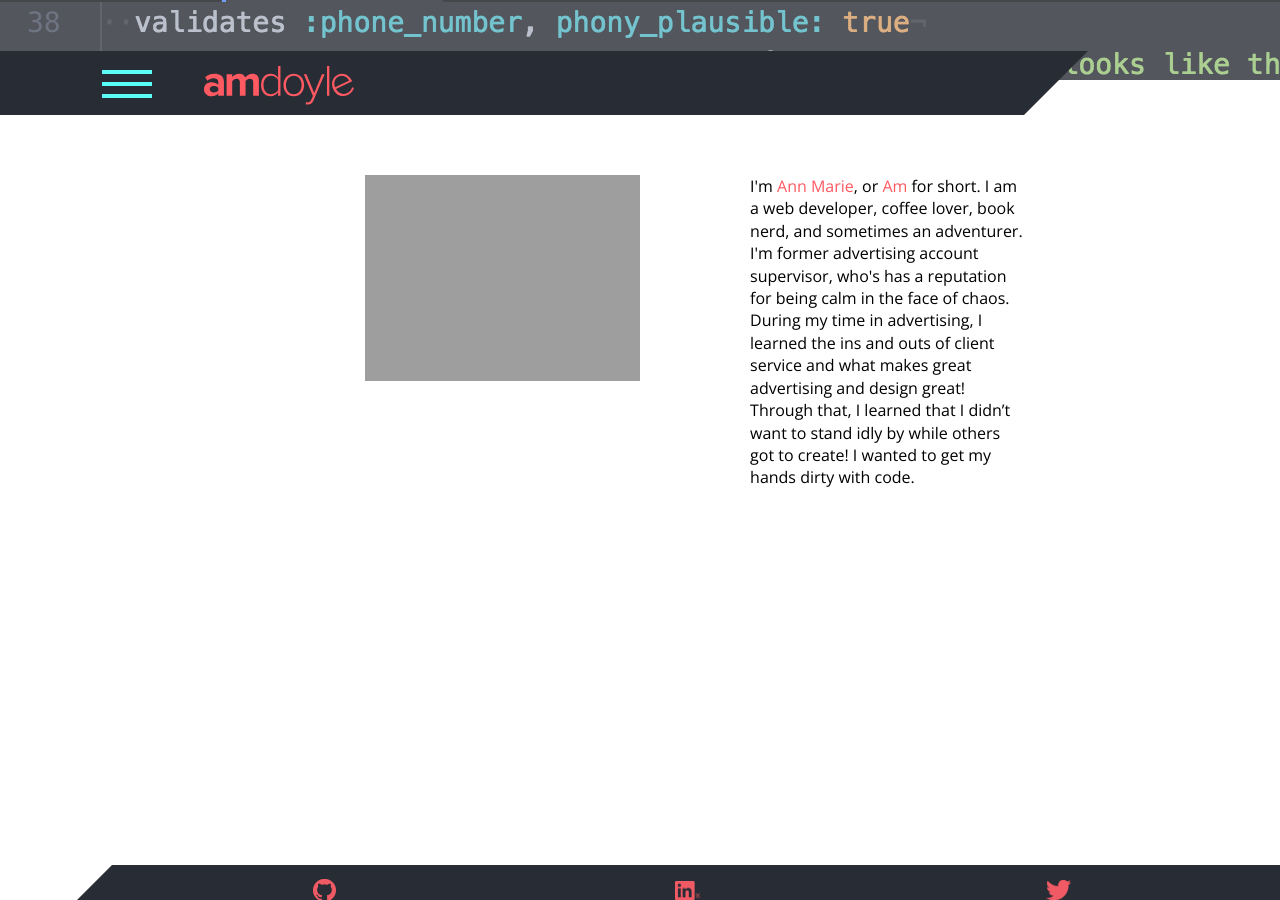
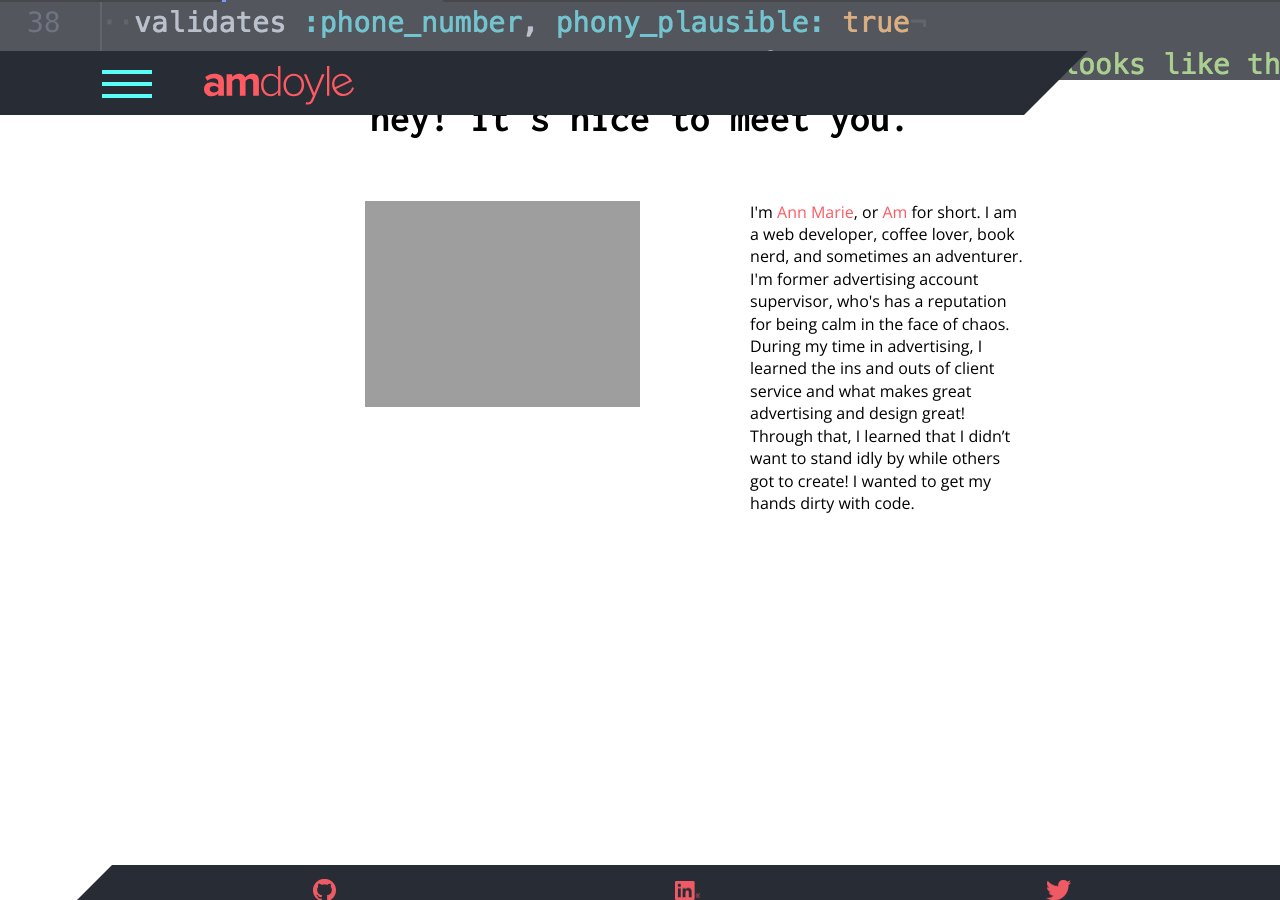
Before and after one commit to amdoyle/amdoyle, a Jekyll site: the page built from index.html, in a window 1280 px wide. Built offline with Jekyll 4.4.1, drawn with Linux system fonts in a browser that asks for light colours; nearby versions of some CDN libraries.

```diff
--- a/_sass/_layout.scss
+++ b/_sass/_layout.scss
@@ -152,8 +152,8 @@
 .main-content {
   position: relative;;
   z-index: 0;
-  margin: 25% 5% 0 5%;
-  padding: 0 2% 10% 2%;
+  margin: 25% 5% 5% 5%;
+  padding: 2% 2% 10% 2%;
   // display: flex;
   // flex-direction: column;
   // order: 2;
```
